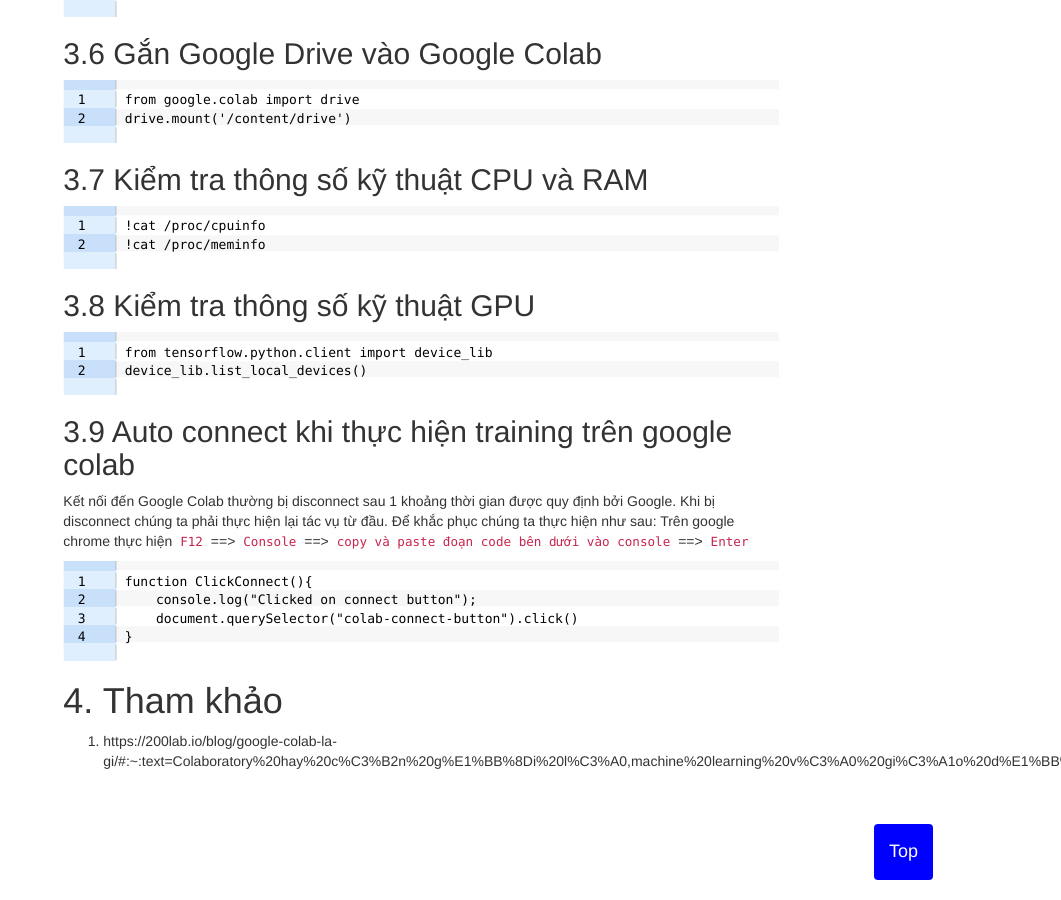
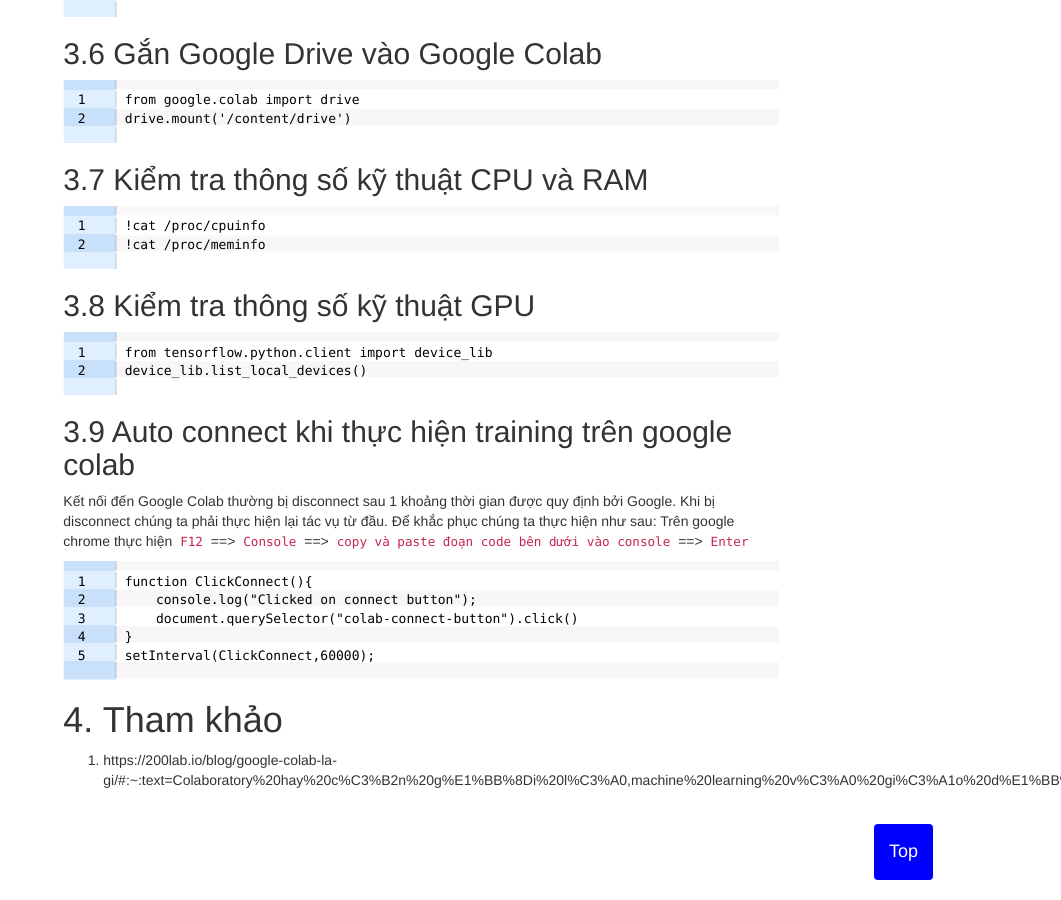
Before and after one commit to d12life/d12life.github.io, a Jekyll site: the page built from _posts/2022-12-16-03-huong-dan-su-dung-google-colab.md, in a window 1280 px wide and 900 px high, scrolled down 3097 px. Shown: the whole window, without its empty margins (219-1280 px from the left). Built offline with Jekyll 4.4.1, drawn with Linux system fonts in a browser that asks for light colours; nearby versions of some CDN libraries.

Commit message:
cập nhật thời gian loop khi autoconnect google colab

````diff
--- a/_posts/2022-12-16-03-huong-dan-su-dung-google-colab.md
+++ b/_posts/2022-12-16-03-huong-dan-su-dung-google-colab.md
@@ -111,6 +111,7 @@
     console.log("Clicked on connect button");
     document.querySelector("colab-connect-button").click()
 }
+setInterval(ClickConnect,60000);
 ```
 
 # 4. Tham khảo
````
